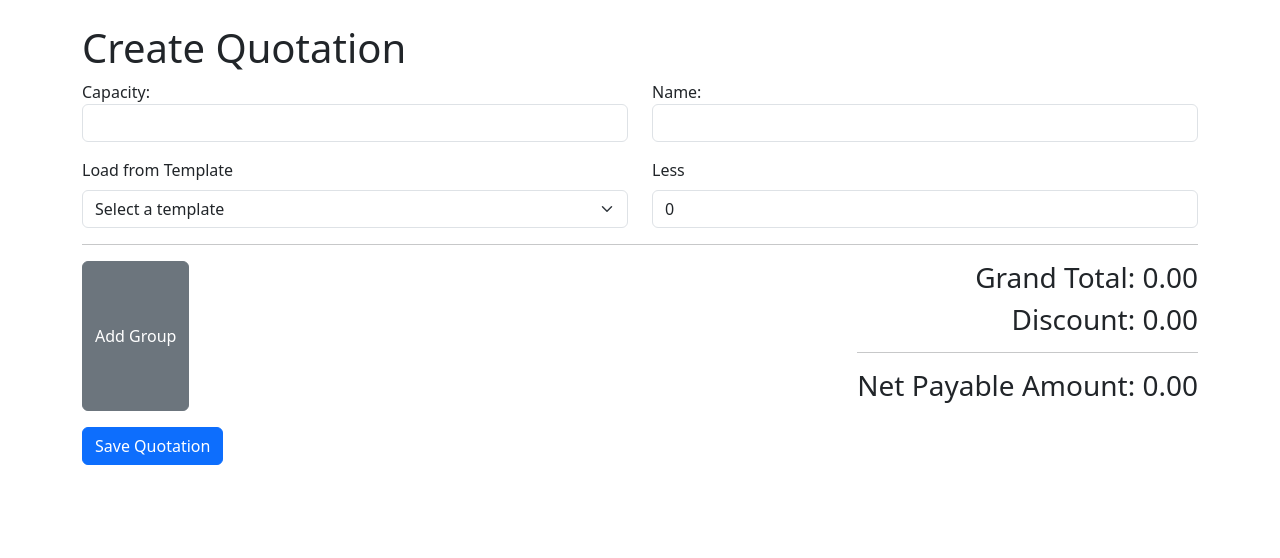
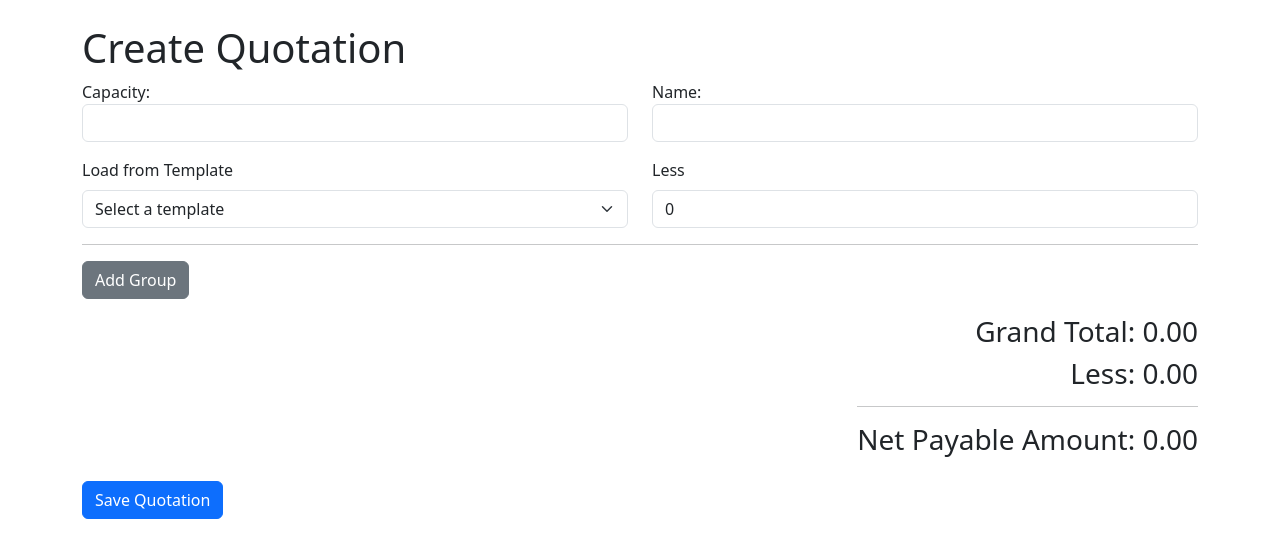
Before and after one commit to bayajeed/quotation-final2, a Django app: page /create/ in a window 1280 px wide. Shown: the part 56-614 px from the top of the page. Run offline with Django 5.2, Linux system fonts and the light colour scheme; a user stored in the database is signed in; data comes from the database, SQL or seed files in the repository; both versions use the stored data as it was after the commit.

Commit message:
formating

```diff
--- a/pages/models.py
+++ b/pages/models.py
@@ -63,7 +63,7 @@ class Quotation(models.Model):
     client_name = models.CharField(max_length=255)
     template = models.ForeignKey(QuotationTemplate, on_delete=models.SET_NULL, null=True, blank=True)
     created_at = models.DateTimeField(auto_now_add=True)
-    #updated_at = models.DateTimeField(auto_now=True)
+    updated_at = models.DateTimeField(auto_now=True)
     status = models.CharField(max_length=10, choices=STATUS_CHOICES, default='active')
     user = models.ForeignKey('auth.User', on_delete=models.SET_NULL, null=True, blank=True)
     discount = models.FloatField(default=0)
--- a/pages/pdf_generator.py
+++ b/pages/pdf_generator.py
@@ -148,7 +148,7 @@ def generate_quotation_pdf(quotation):
         pdf.cell(28, 7, f'{quotation.total_amount():,.2f}', 1, 1, 'R')
         pdf.cell(162, 7, 'Less', 1, 0, 'R', fill=True)
         pdf.cell(28, 7, f'{quotation.discount:,.2f}', 1, 1, 'R')
-        pdf.cell(162, 7, 'Net Payable Amount', 1, 0, 'R', fill=True)
+        pdf.cell(162, 7, 'Grand Total', 1, 0, 'R', fill=True)
         pdf.cell(28, 7, f'{quotation.payable_amount():,.2f}', 1, 1, 'R')
     else:
         pdf.cell(162, 7, 'Grand Total', 1, 0, 'R', fill=True)
--- a/templates/pages/quotations/quotation_create.html
+++ b/templates/pages/quotations/quotation_create.html
@@ -109,12 +109,12 @@
         <hr>
 
         <div id="groups-container"></div>
+        <button type="button" class="btn btn-secondary" id="addGroup">Add Group</button>
 
-        <div class="d-flex justify-content-between mt-3">
-            <button type="button" class="btn btn-secondary" id="addGroup">Add Group</button>
+        <div class="d-flex justify-content-end   mt-3">
             <div class="text-end">
                 <h3>Grand Total: <span id="grand-total">0.00</span></h3>
-                <h3>Discount: <span id="discount-amount">0.00</span></h3>
+                <h3>Less: <span id="discount-amount">0.00</span></h3>
                 <hr>
                 <h3>Net Payable Amount: <span id="net-payable">0.00</span></h3>
             </div>
--- a/templates/pages/quotations/quotation_list.html
+++ b/templates/pages/quotations/quotation_list.html
@@ -42,6 +42,7 @@
                             <th>Client</th>
                             <th>Title</th>
                             <th>Created At</th>
+                            <!-- <th>Updated At</th> -->
                             <th>Status</th>
                             <th>User</th>
                             <th class="text-end">Payable Amount</th>
@@ -56,6 +57,7 @@
                             <td>{{ quotation.client_name }}</td>
                             <td>{{ quotation.title }}</td>
                             <td>{{ quotation.created_at|date:"d M Y" }}</td>
+                            <!-- <td>{{ quotation.updated_at|date:"d M Y" }}</td> -->
                             <td>{{ quotation.get_status_display }}</td>
                             <td>
                                 {% if quotation.user %}
```
Also changed, not shown: templates/pages/quotations/quotation_report.html (+11 -4 lines), db.sqlite3, pages/migrations/0021_quotation_updated_at.py (added), pages/migrations/0022_alter_quotation_created_at.py (added), pages/migrations/0023_alter_quotation_created_at.py (added), pages/views.py (line endings or trailing spaces).
